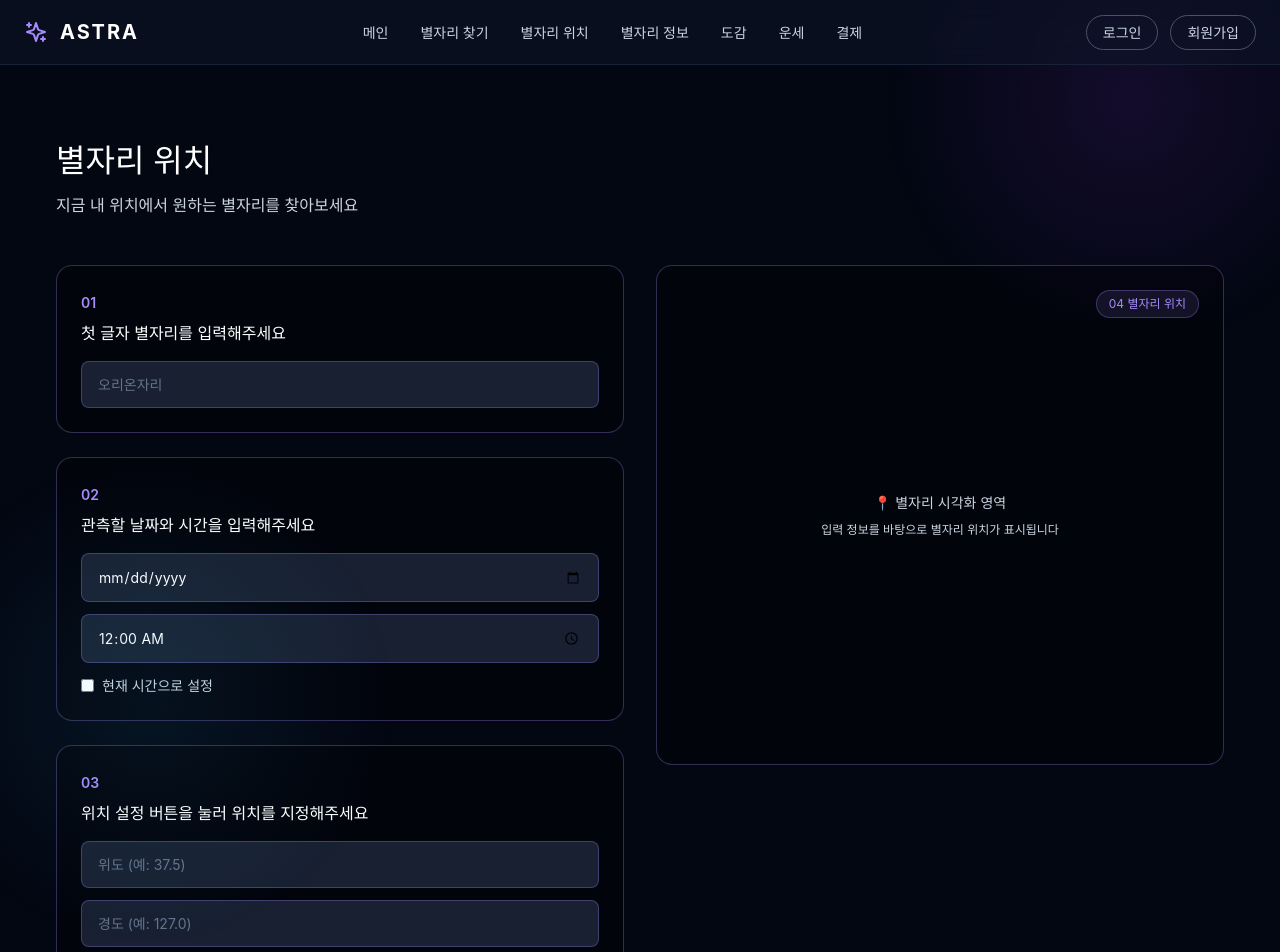
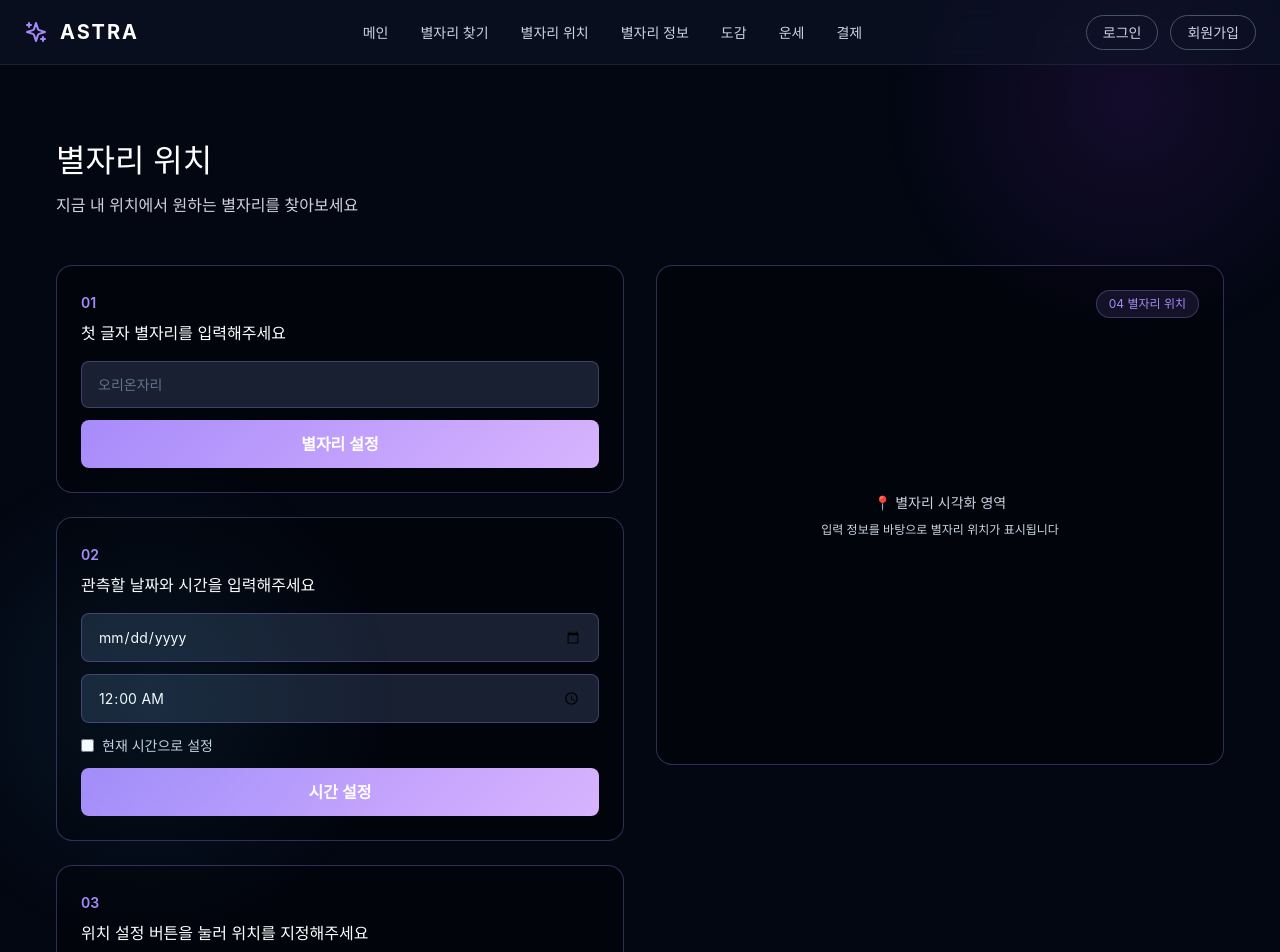
Before and after one commit to dong9908/star-predict-system, a React (Vite) app in the folder front/: page /constellation-location in a window 1280 px wide. Shown: the top 952 px of the page. Built offline with nearby package versions, Linux system fonts and the light colour scheme; a web font is replaced by a local one.

Commit message:
findstar

```diff
--- a/front/src/pages/ConstellationLocationPage.jsx
+++ b/front/src/pages/ConstellationLocationPage.jsx
@@ -40,25 +40,70 @@ function ConstellationLocationPage() {
     }))
   }
 
+  // 현재 사용자 위치 가져오기
   const handleLocationConfirm = () => {
-    if (formData.latitude && formData.longitude) {
+    if (!navigator.geolocation) {
+      alert('이 브라우저에서는 위치 정보를 사용할 수 없습니다.')
+      return
+    }
+
+    navigator.geolocation.getCurrentPosition(
+      (position) => {
+        const latitude = position.coords.latitude
+        const longitude = position.coords.longitude
+
+        setFormData(prev => ({
+          ...prev,
+          latitude: latitude.toFixed(2),
+          longitude: longitude.toFixed(2),
+        }))
+
         setLocationConfirmed(true)
-    } else {
-      alert('위도와 경도를 입력해주세요.')
+
+        console.log('현재 위치')
+        console.log('위도:', latitude)
+        console.log('경도:', longitude)
+      },
+      (error) => {
+        console.error('위치 정보를 가져오지 못했습니다.', error)
+
+        switch (error.code) {
+          case error.PERMISSION_DENIED:
+            alert('위치 정보 사용 권한이 거부되었습니다.')
+            break
+          case error.POSITION_UNAVAILABLE:
+            alert('현재 위치 정보를 가져올 수 없습니다.')
+            break
+          case error.TIMEOUT:
+            alert('위치 정보 요청 시간이 초과되었습니다.')
+            break
+          default:
+            alert('위치 정보를 가져오는 중 오류가 발생했습니다.')
         }
+      }
+    )
   }
 
   const handleUseCurrentTime = () => {
-    if (useCurrentTime) {
     const now = new Date()
-      const dateStr = now.toISOString().split('T')[0]
-      const timeStr = `${String(now.getHours()).padStart(2, '0')}:${String(now.getMinutes()).padStart(2, '0')}`
+
+    const dateStr =
+      `${now.getFullYear()}-` +
+      `${String(now.getMonth() + 1).padStart(2, '0')}-` +
+      `${String(now.getDate()).padStart(2, '0')}`
+
+    const timeStr =
+      `${String(now.getHours()).padStart(2, '0')}:` +
+      `${String(now.getMinutes()).padStart(2, '0')}`
+
     setFormData(prev => ({
       ...prev,
       date: dateStr,
       time: timeStr,
     }))
-    }
+
+    console.log('현재 날짜:', dateStr)
+    console.log('현재 시간:', timeStr)
   }
 
   return (
@@ -86,6 +131,9 @@ function ConstellationLocationPage() {
                   onChange={handleInputChange}
                   placeholder="오리온자리"
                 />
+                <LocationButton> {/* 버튼 역할 아직 추가 안 함. */}
+                  별자리 설정
+                </LocationButton>
               </FormGroupContent>
             </FormGroup>
 
@@ -111,14 +159,26 @@ function ConstellationLocationPage() {
                     type="checkbox"
                     checked={useCurrentTime}
                     onChange={(e) => {
-                      setUseCurrentTime(e.target.checked)
-                      if (e.target.checked) {
+                      const checked = e.target.checked
+
+                      setUseCurrentTime(checked)
+
+                      if (checked) {
                         handleUseCurrentTime()
+                      } else {
+                        setFormData(prev => ({
+                          ...prev,
+                          date: '',
+                          time: '00:00',
+                        }))
                       }
                     }}
                   />
                   <span>현재 시간으로 설정</span>
                 </LocationCheckBox>
+                <LocationButton>
+                  시간 설정
+                </LocationButton>
               </FormGroupContent>
             </FormGroup>
 
@@ -128,20 +188,18 @@ function ConstellationLocationPage() {
               <FormGroupTitle>위치 설정 버튼을 눌러 위치를 지정해주세요</FormGroupTitle>
               <FormGroupContent>
                 <Input
-                  type="number"
+                  type="text"
                   name="latitude"
                   value={formData.latitude}
                   onChange={handleInputChange}
-                  placeholder="위도 (예: 37.5)"
-                  step="0.01"
+                  placeholder="위도 (예: 37.50)"
                 />
                 <Input
-                  type="number"
+                  type="text"
                   name="longitude"
                   value={formData.longitude}
                   onChange={handleInputChange}
-                  placeholder="경도 (예: 127.0)"
-                  step="0.01"
+                  placeholder="경도 (예: 127.00)"
                 />
                 <LocationButton onClick={handleLocationConfirm}>
                   위치 설정
```
Also changed, not shown: 2 other files (tests, documents, lock files or other folders). Lines whose indentation alone changed are shown as unchanged.
